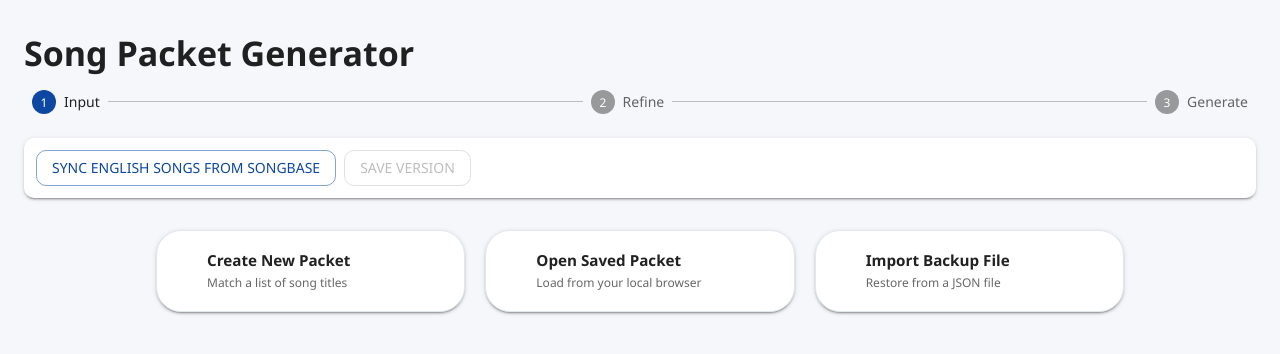
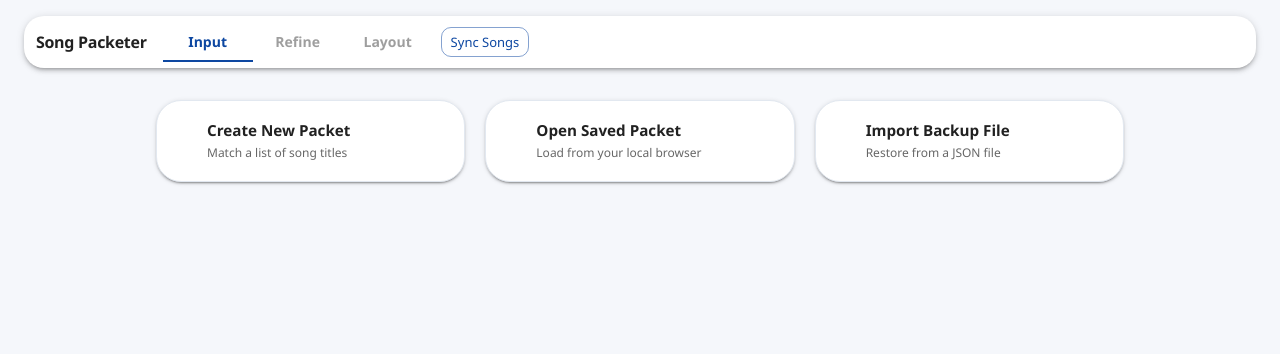
Before and after one commit to Phantasmiic/songpacketer, a React (Vite) app in the folder frontend/: page / in a window 1280 px wide. Shown: the top 354 px of the page. Built offline with nearby package versions, Linux system fonts and the light colour scheme; some icons are missing.

Commit message:
ui: unified sticky nav bar with Tabs, rename Generate→Layout, show packet name in settings button

```diff
--- a/frontend/src/App.jsx
+++ b/frontend/src/App.jsx
@@ -13,9 +13,8 @@ import {
   MenuItem,
   Paper,
   Snackbar,
-  Step,
-  StepLabel,
-  Stepper,
+  Tab,
+  Tabs,
   TextField,
   Typography,
   Popover,
@@ -49,7 +48,7 @@ import {
   updateSongPacketTitle,
 } from './api/client';
 
-const steps = ['Input', 'Refine', 'Generate'];
+const steps = ['Input', 'Refine', 'Layout'];
 
 function toSelections(rows, versionsCacheRef = null) {
   return rows
@@ -1088,89 +1087,132 @@ function App() {
   const activeVersionNumber = activePacket?.current_version?.version_number || activePacket?.latest_version_number || 1;
 
   return (
-    <Container maxWidth={false} sx={{ py: 4, maxWidth: 1600 }}>
-      <Typography variant="h4" sx={{ mb: 2, fontWeight: 600 }}>
-        Song Packet Generator
+    <Container maxWidth={false} sx={{ py: 2, maxWidth: 1600 }}>
+      {/* ── Unified sticky nav bar ─────────────────────────────── */}
+      <Paper
+        elevation={3}
+        sx={{
+          mb: 2,
+          px: 1.5,
+          py: 0.5,
+          position: 'sticky',
+          top: 8,
+          zIndex: 20,
+          display: 'flex',
+          alignItems: 'center',
+          gap: 1,
+          borderRadius: 2,
+          minHeight: 52,
+        }}
+      >
+        {/* Left: app title */}
+        <Typography
+          variant="subtitle1"
+          sx={{ fontWeight: 700, letterSpacing: '-0.3px', whiteSpace: 'nowrap', mr: 1 }}
+        >
+          Song Packeter
         </Typography>
 
-      <Stepper activeStep={step} sx={{ mb: 3 }}>
-        {steps.map((label) => (
-          <Step key={label}>
-            <StepLabel>{label}</StepLabel>
-          </Step>
-        ))}
-      </Stepper>
-
-      <Paper
-        elevation={2}
+        {/* Centre: tab nav — always rendered so the bar has consistent height */}
+        <Tabs
+          value={step}
+          onChange={(_, newVal) => {
+            // Back nav is always free; forward nav is gated
+            if (newVal < step) { setStep(newVal); return; }
+            if (newVal === 1 && step === 0 && activePacket) { setStep(1); return; }
+            if (newVal === 2 && canProceedToGenerate) { setStep(2); return; }
+          }}
           sx={{
-          mb: 2,
-          p: 1.5,
-          position: 'sticky',
-          top: 12,
-          zIndex: 20,
-          display: 'flex',
-          gap: 1,
-          flexWrap: 'wrap',
-          alignItems: 'center',
+            minHeight: 40,
+            '& .MuiTab-root': {
+              minHeight: 40,
+              py: 0.5,
+              textTransform: 'none',
+              fontWeight: 600,
+              fontSize: '0.875rem',
+            },
           }}
         >
+          {steps.map((label, idx) => (
+            <Tab
+              key={label}
+              label={label}
+              disabled={
+                (idx === 1 && !activePacket) ||
+                (idx === 2 && !canProceedToGenerate)
+              }
+            />
+          ))}
+        </Tabs>
+
+        {/* Contextual actions for step 0 */}
         {step === 0 && (
-          <Button variant="outlined" onClick={handleSync} disabled={loading}>
-            Sync English Songs From Songbase
+          <Button
+            variant="outlined"
+            size="small"
+            onClick={handleSync}
+            disabled={loading}
+            sx={{ textTransform: 'none' }}
+          >
+            Sync Songs
           </Button>
         )}
+
+        {/* Contextual forward action for step 1 */}
         {step === 1 && (
-          <>
-            <Button variant="text" onClick={() => setStep(0)}>
-              Back
-            </Button>
           <Button
             variant="contained"
+            size="small"
             onClick={() => setStep(2)}
             disabled={loading || !canProceedToGenerate}
+            sx={{ textTransform: 'none' }}
           >
-              Continue To Generate
+            Continue to Layout →
           </Button>
-          </>
         )}
+
+        {/* Contextual action for step 2 */}
         {step === 2 && (
-          <>
-            <Button variant="text" onClick={() => setStep(1)}>
-              Back
-            </Button>
-            <Button variant="contained" onClick={handleGeneratePdf} disabled={loading}>
+          <Button
+            variant="contained"
+            size="small"
+            onClick={handleGeneratePdf}
+            disabled={loading}
+            sx={{ textTransform: 'none' }}
+          >
             Generate PDF
           </Button>
-          </>
         )}
 
+        {/* Save version — shown when packet loaded */}
+        {activePacket?.id ? (
           <Button
             variant="outlined"
-          disabled={loading || !activePacket?.id}
+            size="small"
+            disabled={loading}
             onClick={() => setSaveDialogOpen(true)}
+            sx={{ textTransform: 'none' }}
           >
             Save Version
           </Button>
-        {hasUnsavedEditorChanges ? (
-          <Chip
-            size="small"
-            color="warning"
-            label="Editor changes not yet saved"
-            sx={{ ml: 0.5 }}
-          />
         ) : null}
 
+        {hasUnsavedEditorChanges ? (
+          <Chip size="small" color="warning" label="Unsaved" sx={{ ml: 0.5 }} />
+        ) : null}
+
+        {/* Right: Manage Packet (shows packet name) */}
         {activePacket ? (
-          <Box sx={{ ml: 'auto' }}>
+          <Box sx={{ ml: 'auto', flexShrink: 0 }}>
             <Button
               variant="contained"
               color="primary"
+              size="small"
               startIcon={<SettingsIcon />}
               onClick={(event) => setPacketMenuAnchor(event.currentTarget)}
-              sx={{ textTransform: 'none', fontWeight: 600 }}
+              sx={{ textTransform: 'none', fontWeight: 600, maxWidth: 220, overflow: 'hidden', textOverflow: 'ellipsis', whiteSpace: 'nowrap' }}
             >
-              Manage Packet
+              {activePacket.title}
             </Button>
           </Box>
         ) : null}
```
Also changed, not shown: 1 other file (tests, documents, lock files or other folders). Lines whose indentation alone changed are shown as unchanged.
